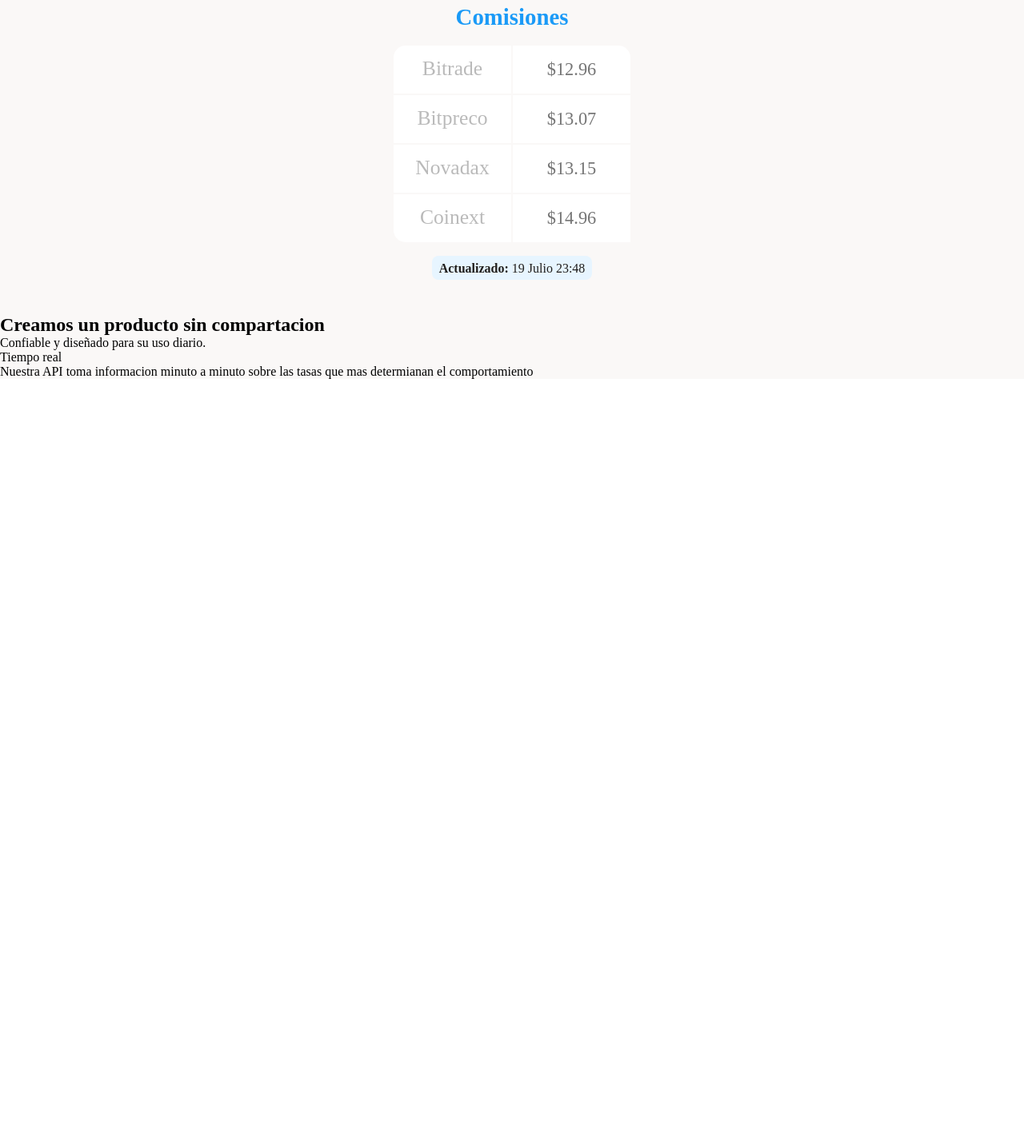
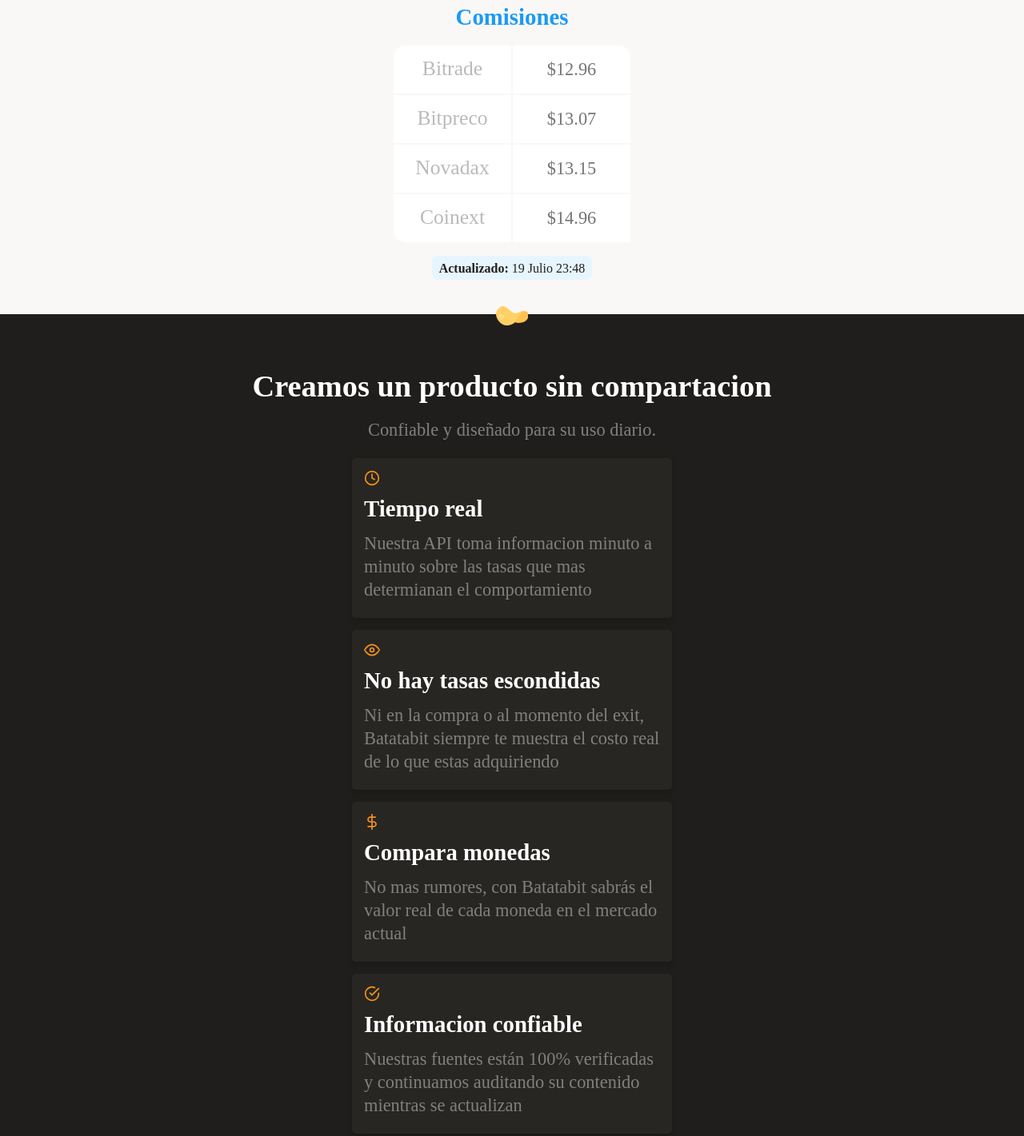
Before and after one commit to Charlydk/batatabit, a plain HTML site: page index.html in a window 1280 px wide. Shown: the part 1204-2625 px from the top of the page at 80% size. Before the commit the page ends 1678 px from the top, so only its background shows below. Drawn offline with Linux system fonts and the light colour scheme.

Commit message:
terminando las cards

```diff
--- a/index.html
+++ b/index.html
@@ -83,16 +83,31 @@
             </section>
         </section>
         <section class="main-product-detail">
-            <span></span>
-            <div>
+            <span class="product-detail--batata-logo"></span>
+            <div class="product-detail--title">
                 <h2>Creamos un producto sin compartacion</h2>
                 <p>Confiable y diseñado para su uso diario.</p>
             </div>
             <section class="product-cards--container">
                 <article class="product-detail--card">
-                    <span class="clock"></span>
+                    <span class="image clock"></span>
                     <p class="product--card-title">Tiempo real</p>
                     <p class="product--card-body">Nuestra API toma informacion minuto a minuto sobre las tasas que mas determianan el comportamiento</p>
+                </article>
+                <article class="product-detail--card">
+                    <span class="image eye"></span>
+                    <p class="product--card-title">No hay tasas escondidas</p>
+                    <p class="product--card-body">Ni en la compra o al momento del exit, Batatabit siempre te muestra el costo real de lo que estas adquiriendo</p>
+                </article>
+                <article class="product-detail--card">
+                    <span class="image dolar"></span>
+                    <p class="product--card-title">Compara monedas</p>
+                    <p class="product--card-body">No mas rumores, con Batatabit sabrás el valor real de cada moneda en el mercado actual</p>
+                </article>
+                <article class="product-detail--card">
+                    <span class="image check"></span>
+                    <p class="product--card-title">Informacion confiable</p>
+                    <p class="product--card-body">Nuestras fuentes están 100% verificadas y continuamos auditando su contenido mientras se actualizan</p>
                 </article>
             </section>
         </section>
--- a/styles.css
+++ b/styles.css
@@ -252,3 +252,87 @@ main{
     margin: 0;
     font-weight: 300;
 }
+.main-product-detail{
+    position: relative;
+    width: 100%;
+    min-width: 320px;
+    height: auto;
+    padding: 20px 10px;
+    background-color: var(--warm-black);
+}
+.product-detail--batata-logo{
+    position: absolute;
+    width: 40px;
+    height: 25px;
+    top: -10px;
+    left: calc(50% - 20px);
+    background-image: url(./assets/icons/batata.svg);
+}
+.product-detail--title{
+    width: 90%;
+    min-width: 288px;
+    height: auto;
+    margin: 0 auto;
+    margin-top: 50px;
+    text-align: center;
+}
+.product-detail--title h2{
+    margin-bottom: 20px;
+    font-size: 2.4rem;
+    font-weight: bold;
+    line-height: 2.6rem;
+    color: var(--just-white);
+}
+.product-detail--title p{
+    margin-bottom: 20px;
+    font-size: 1.4rem;
+    font-weight: 500;
+    line-height: 1.8rem;
+    color: #808080;
+}
+.product-detail--card{
+    width: 90%;
+    min-width: 288px;
+    max-width: 400px;
+    height: 200px;
+    margin: 15px auto;
+    padding: 15px;
+    background-color: var(--black);
+    border-radius: 5px;
+    box-shadow: 0 4px 8px rgba(0, 0, 0, 0.16);
+}
+.product-detail--card .image{
+    display: inline-block;
+    width: 20px;
+    height: 20px;
+    margin-bottom: 10px;
+    background-size: cover;
+    background-position: center;
+    background-repeat: no-repeat;
+}
+.product-detail--card .clock{
+    background-image: url(./assets/icons/clock.svg);
+}
+.product-detail--card .eye{
+    background-image: url(./assets/icons/eye.svg);
+}
+.product-detail--card .dolar{
+    background-image: url(./assets/icons/dollar-sign.svg);
+}
+.product-detail--card .check{
+    background-image: url(./assets/icons/check-circle.svg);
+}
+
+.product--card-title{
+    margin-bottom: 15px;
+    font-size: 1.8rem;
+    font-weight: bold;
+    line-height: 1.8rem;
+    color: var(--just-white);
+}
+.product--card-body{
+    font-size: 1.4rem;
+    font-weight: 500;
+    line-height: 1.8rem;
+    color: #808080;
+}
```
